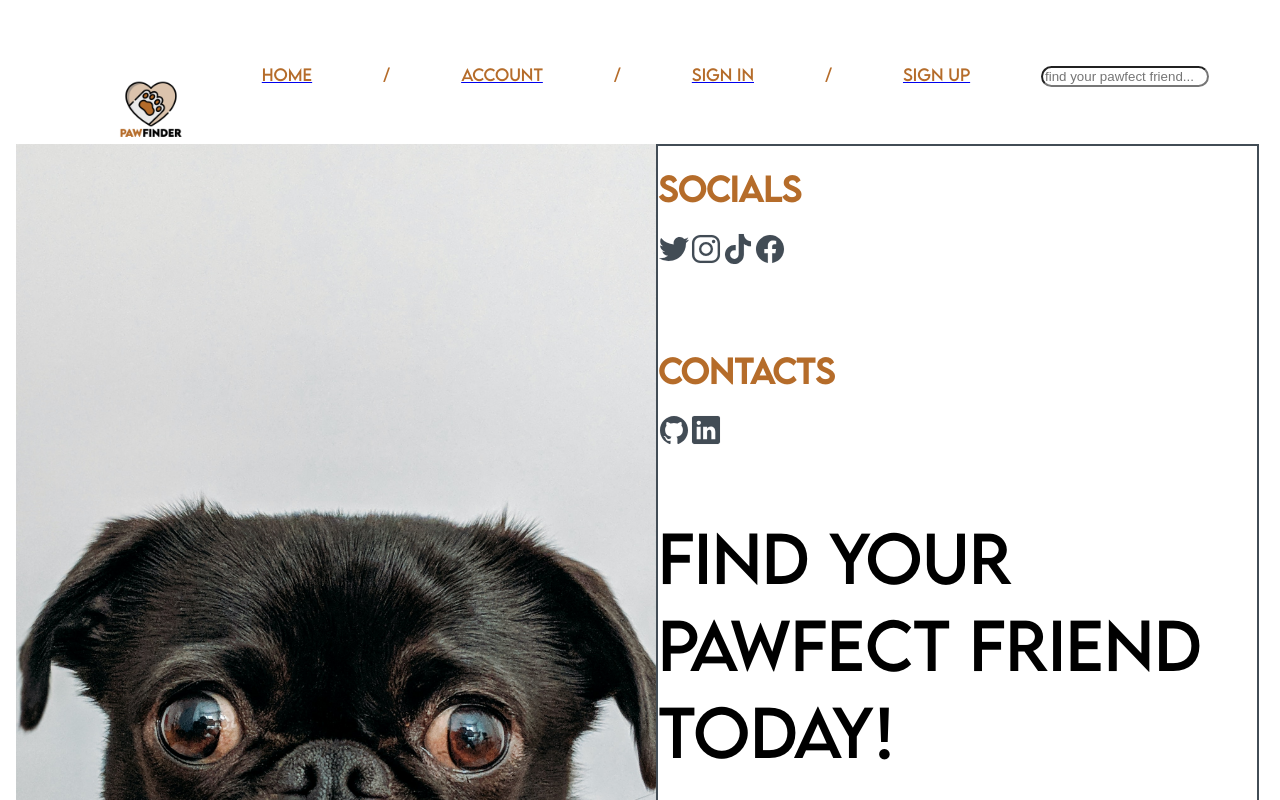
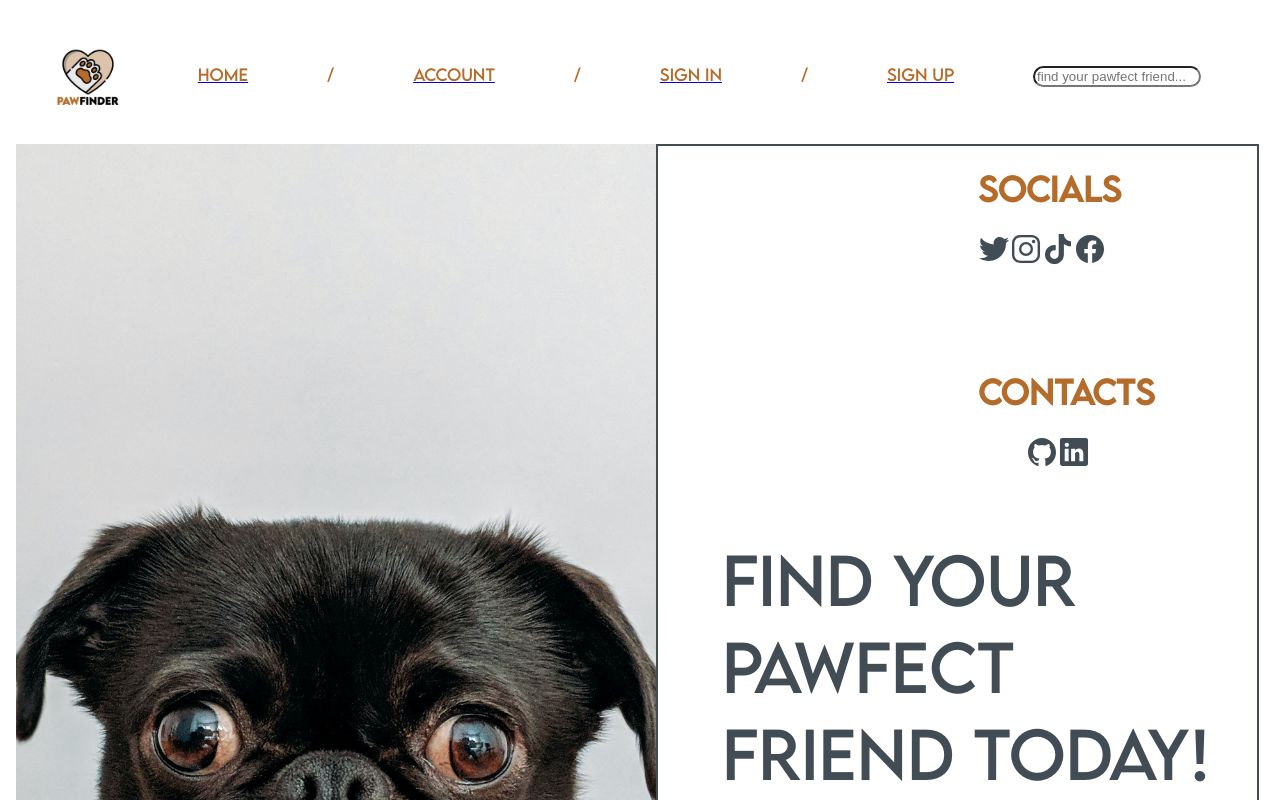
Before and after one commit to felixlaii/pawfinder, a React (Create React App) app in the folder client/: page / in a window 1280 px wide. Shown: the top 800 px of the page. Built offline with nearby package versions, Linux system fonts and the light colour scheme.

Commit message:
edited style for page header and footer

```diff
--- a/client/src/components/PageHeader/pageHeader.scss
+++ b/client/src/components/PageHeader/pageHeader.scss
@@ -19,6 +19,9 @@
   &__logo {
     width: 5rem;
     align-content: flex-start;
+    position: absolute;
+    top: 2rem;
+    left: 3rem;
   }
 
   &__icon {
--- a/client/src/pages/HomePage/homePage.scss
+++ b/client/src/pages/HomePage/homePage.scss
@@ -28,6 +28,10 @@
     align-content: center;
     justify-content: space-between;
     margin-bottom: 5rem;
+
+    &-contact {
+      padding-left: 3rem
+    }
   }
 
   &__about {
@@ -39,5 +43,13 @@
   &__saying {
     @include flex-center;
     font-size: 4rem;
+    margin-left: 4rem;
+    color: $slogan-color;
+  }
+
+  &__title {
+    display: flex;
+    flex-direction: column;
+    margin-left: 20rem;
   }
 }
--- a/client/src/styles/partials/_colors.scss
+++ b/client/src/styles/partials/_colors.scss
@@ -5,6 +5,8 @@ $primarycolor: #b56c2a;
 $primarylight: #ffffff;
 
 $primarydark: #000000;
+
+$slogan-color: #424c55;
 
 :root {
   --ion-color-secondary: #424c55;
```
